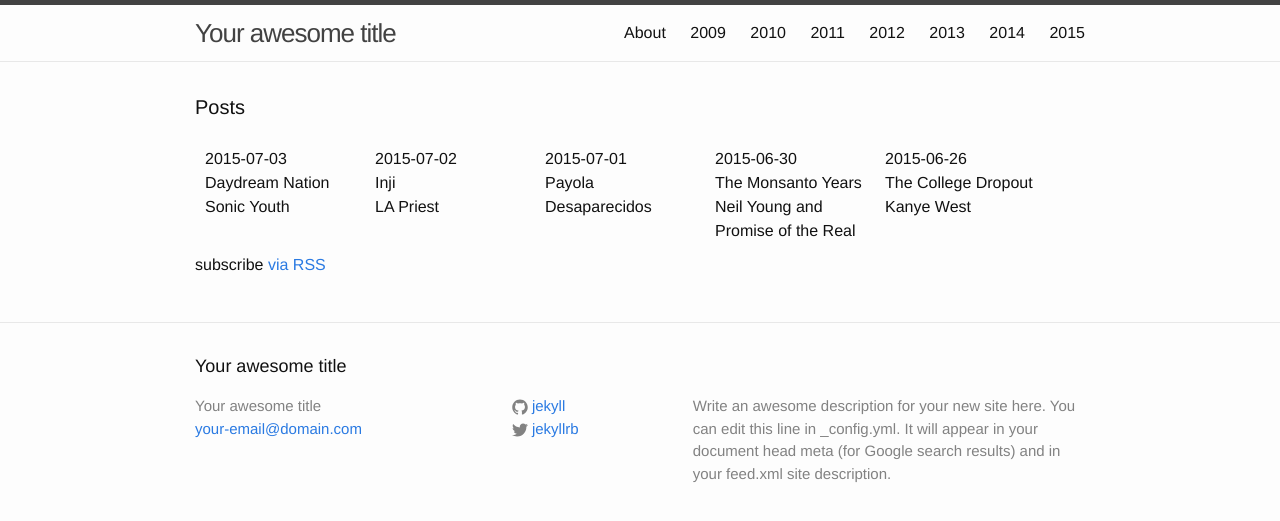
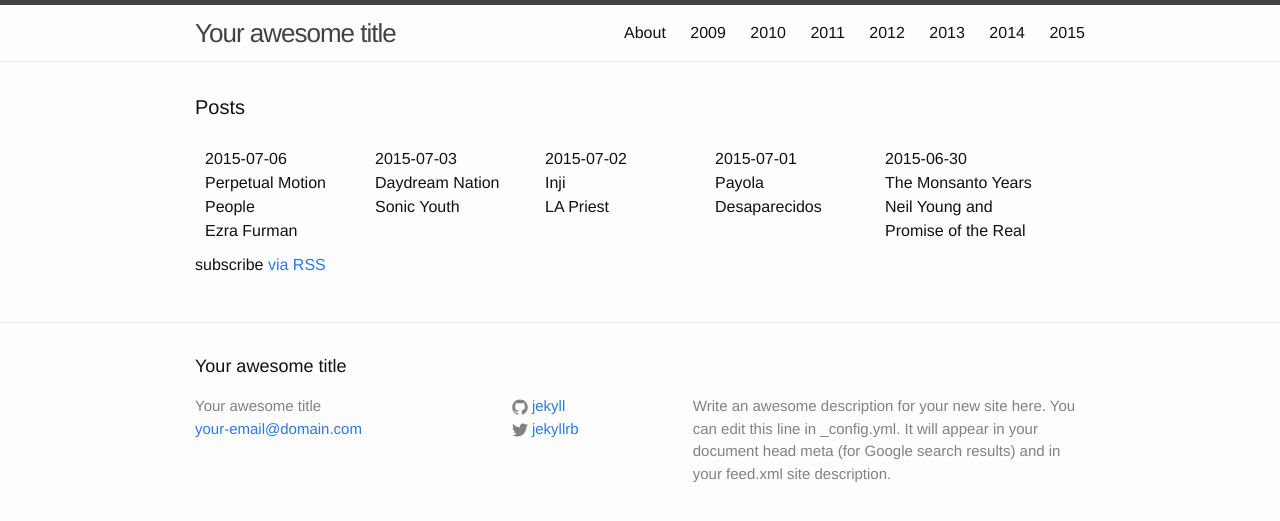
Before and after one commit to karaken12/bbc6musicaotd, a Jekyll site: the page built from site/index.html, in a window 1280 px wide. Shown: the top 521 px of the page. Built offline with Jekyll 4.4.1, drawn with Linux system fonts in a browser that asks for light colours.

Commit message:
Album for 2015-07-06.

```diff
--- a/site/_data/year/2015.yml
+++ b/site/_data/year/2015.yml
@@ -624,3 +624,8 @@
   title: Daydream Nation
   twitter: https://twitter.com/BBC6Music/status/616878282848497664
   spotify-id: 3BYlBcND6PeKoW6ZODjZO3
+- date: 2015-07-06
+  artist: Ezra Furman
+  title: Perpetual Motion People
+  twitter: https://twitter.com/BBC6Music/status/618059367242465280
+  spotify-id: 401FNuUIzv430pSFoBIckW
```
